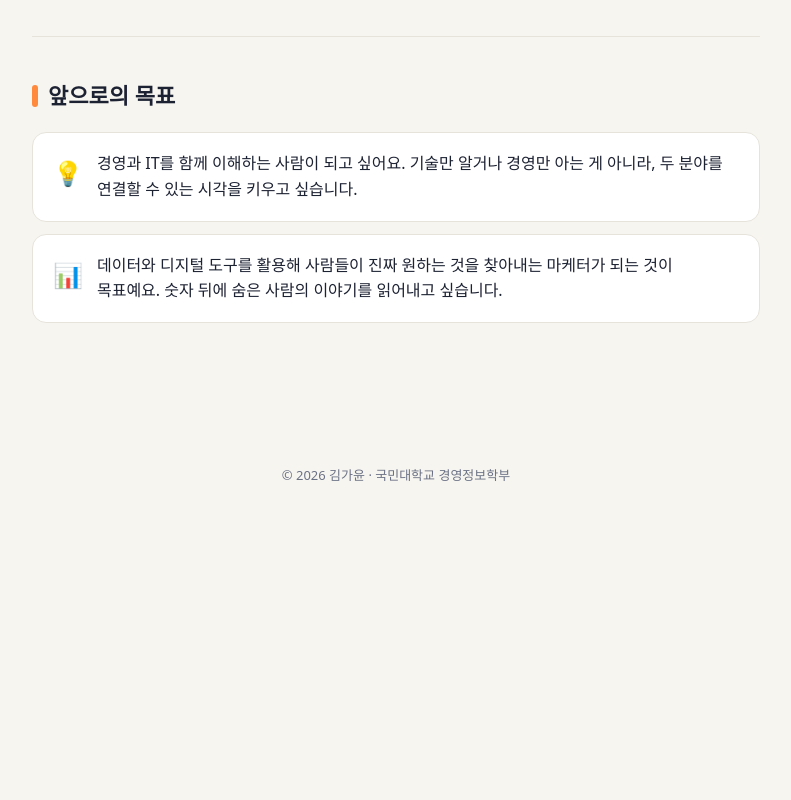
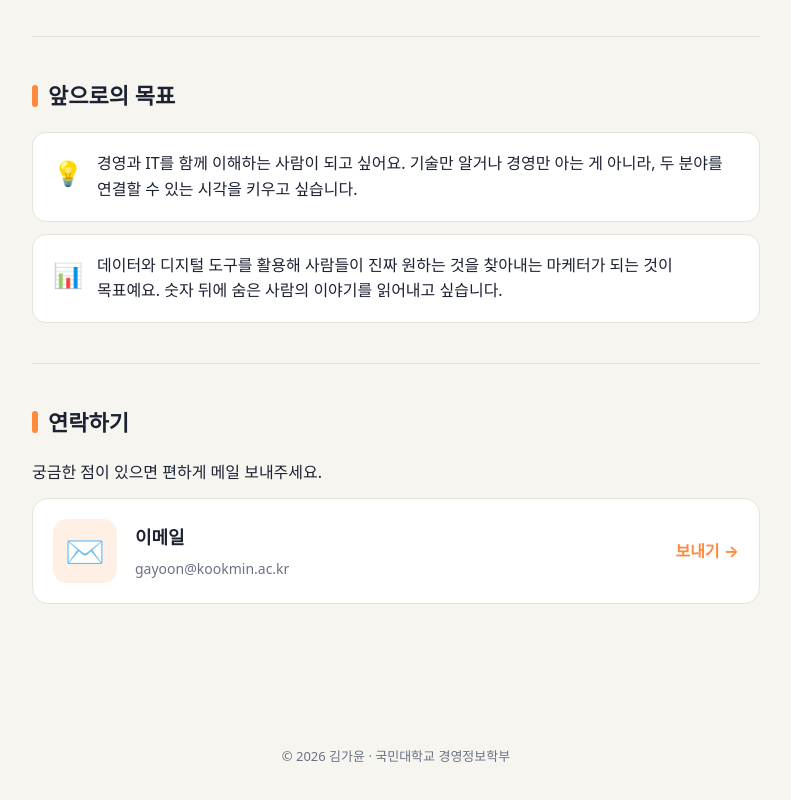
Before and after one commit to canbi100/canbi100.github.io, a plain HTML site: page index.html in a window 1280 px wide. Shown: the part 1744-2544 px from the top of the page, without its empty margins (244-1035 px from the left). Before the commit the page ends 2283 px from the top, so only its background shows below. Drawn offline with Linux system fonts and the light colour scheme; a web font is replaced by a local one.

Commit message:
feat: 이메일 연락하기 섹션 추가

```diff
--- a/index.html
+++ b/index.html
@@ -288,6 +288,7 @@
       <li><a href="#works">만든 것</a></li>
       <li><a href="#github">GitHub</a></li>
       <li><a href="#goals">목표</a></li>
+      <li><a href="#contact">연락</a></li>
     </ul>
   </div>
 </nav>
@@ -384,6 +385,19 @@
     </div>
   </section>
 
+  <section id="contact">
+    <h2>연락하기</h2>
+    <p>궁금한 점이 있으면 편하게 메일 보내주세요.</p>
+    <a class="project" href="mailto:gayoon@kookmin.ac.kr">
+      <div class="icon" style="background: var(--accent-soft); font-size: 32px;" aria-hidden="true">✉️</div>
+      <div>
+        <h3>이메일</h3>
+        <p>gayoon@kookmin.ac.kr</p>
+      </div>
+      <span class="go" aria-label="이메일 보내기">보내기 →</span>
+    </a>
+  </section>
+
 </main>
 
 <footer>
```
